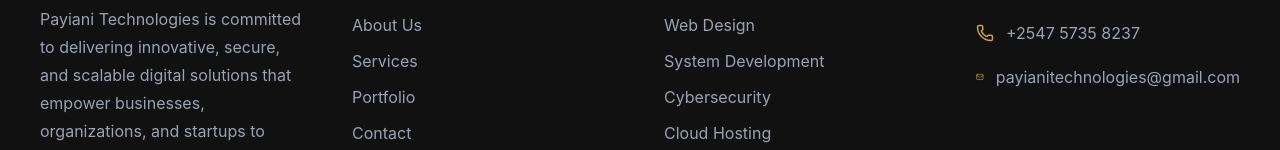
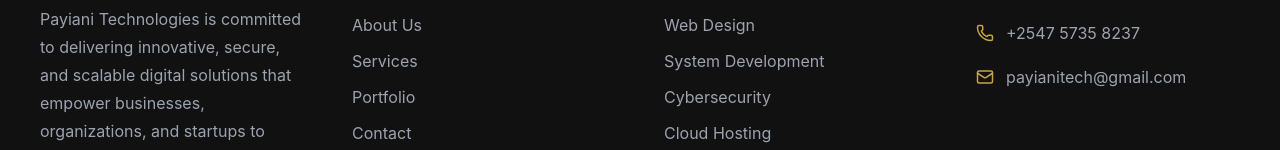
Before and after one commit to Limpaso-dev/PAYIANI-TECHNOLOGIES, a React (Vite) app: page / in a window 1280 px wide. Shown: the part 5595-5745 px from the top of the page. Built offline with nearby package versions, Linux system fonts and the light colour scheme.

Commit message:
email update

```diff
--- a/src/components/layout/Footer.jsx
+++ b/src/components/layout/Footer.jsx
@@ -108,7 +108,7 @@
 
             <div className="flex items-center gap-3">
               <Mail className="text-primary" size={18} />
-              <span>payianitechnologies@gmail.com</span>
+              <span>payianitech@gmail.com</span>
             </div>
           </div>
         </div>
```
